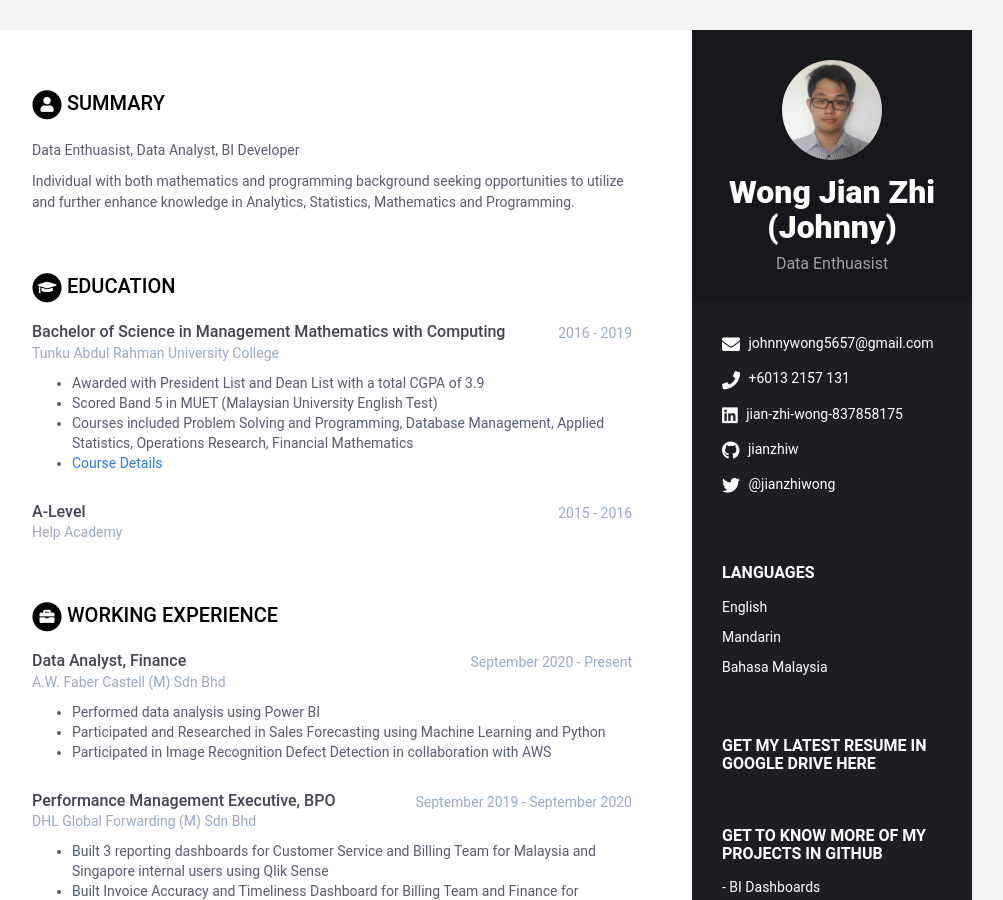
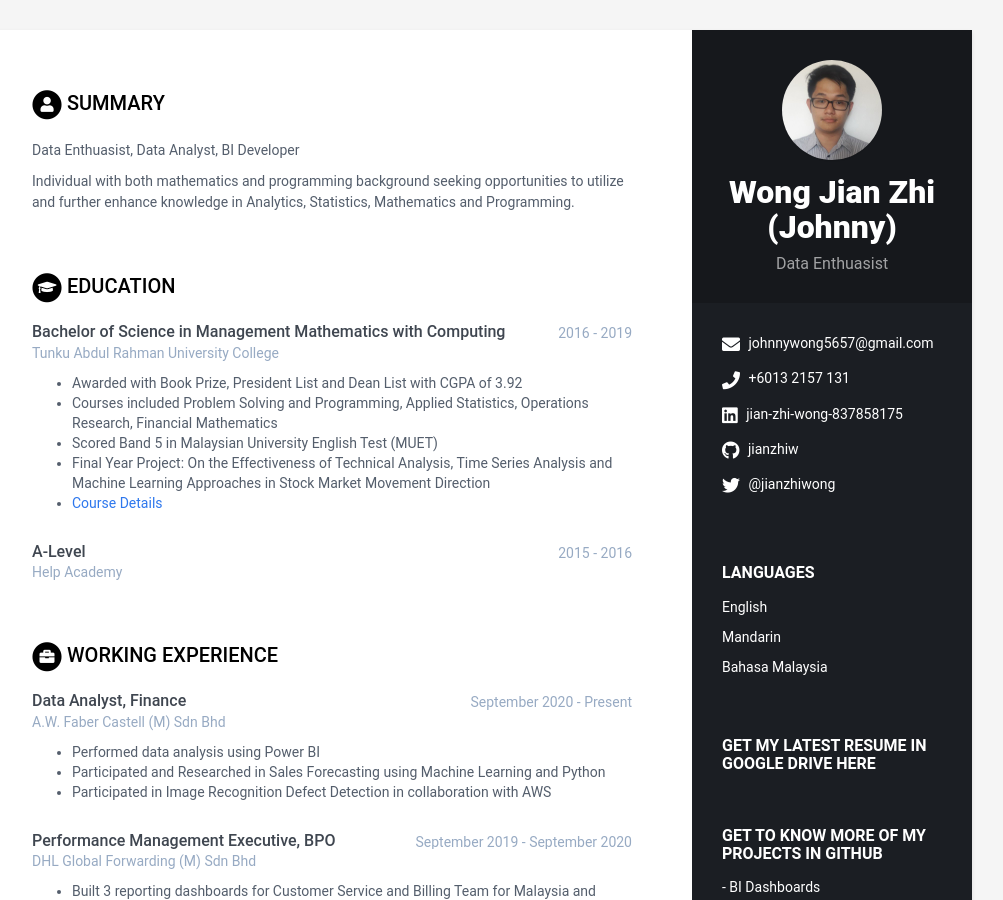
Before and after one commit to jianzhiw/jianzhiw.github.io, a Jekyll site: the page built from index.html, in a window 1280 px wide and 900 px high. Shown: the whole window, without its empty margins (168-1171 px from the left). Built offline with Jekyll 4.4.1, drawn with Linux system fonts in a browser that asks for light colours.

Commit message:
Updated Resume

```diff
--- a/_data/data.yml
+++ b/_data/data.yml
@@ -14,36 +14,19 @@ sidebar:
     # Sidebar links
     email: johnnywong5657@gmail.com
     phone: +6013 2157 131
-    #website: jianzhiw.github.io #do not add http://
     linkedin: jian-zhi-wong-837858175
     github: jianzhiw
-    #telegram: # add your nickname without '@' sign
-    #gitlab:
-    #bitbucket:
     twitter: '@jianzhiwong'
-    #stack-overflow: # Number/Username, e.g. 123456/alandoe
-    #codewars:
-    #goodreads: # Number-Username, e.g. 123456-alandoe
+
 
     languages:
       - idiom: English
-        #level: Professional
 
       - idiom: Mandarin
-        #level: Native
 
       - idiom: Bahasa Malaysia
-        #level:
 
-#    interests:
-#      - item: Climbing
-#        link:
-#
-#      - item: Snowboarding
-#        link:
-#
-#      - item: Cooking
-#        link:
+
 
 career-profile:
     title: Summary
@@ -52,34 +35,22 @@ career-profile:
 
         Individual with both mathematics and programming background seeking opportunities to utilize and further enhance
         knowledge in Analytics, Statistics, Mathematics and Programming.
-#      Summarise your career here lorem ipsum dolor sit amet, consectetuer
-#      adipiscing elit. You can [download this free resume/CV template here]().
-#      Aenean commodo ligula eget dolor aenean massa. Cum sociis natoque
-#      penatibus et magnis dis parturient montes, nascetur ridiculus mus.
-#      Donec quam felis, ultricies nec, pellentesque eu.
-#      Second paragraph if required.
 
 education:
     - degree: Bachelor of Science in Management Mathematics with Computing
       university: Tunku Abdul Rahman University College
       time: 2016 - 2019
       details: |
-        - Awarded with President List and Dean List with a total CGPA of 3.9
-        - Scored Band 5 in MUET (Malaysian University English Test)
-        - Courses included Problem Solving and Programming, Database Management, Applied Statistics, Operations Research, Financial Mathematics
+        - Awarded with Book Prize, President List and Dean List with CGPA of 3.92
+        - Courses included Problem Solving and Programming, Applied Statistics, Operations Research, Financial Mathematics
+        - Scored Band 5 in Malaysian University English Test (MUET)
+        - Final Year Project: On the Effectiveness of Technical Analysis, Time Series Analysis and Machine Learning Approaches in Stock Market Movement Direction
         - <a href="https://www.tarc.edu.my/focs/programmes/bachelor-degree/bachelor-of-science-honours-in-management-mathematics-with-computing/" target="_blank">Course Details</a>
 
     - degree: A-Level
       university: Help Academy
       time: 2015 - 2016
-#      details: |
-#        Describe your study here lorem ipsum dolor sit amet, consectetuer
-#        adipiscing elit. Aenean commodo ligula eget dolor. Aenean massa. Cum
-#        sociis natoque penatibus et magnis dis parturient montes, nascetur
-#        ridiculus mus. Donec quam felis, ultricies nec, pellentesque eu,
-#        pretium quis, sem.
-#          - Bullet point
-#          - Bullet point
+
 
 experiences:
     - role: Data Analyst, Finance
@@ -109,55 +80,6 @@ experiences:
         - Created Macro using UiPath for automated web entry
         - Created VBA Macro for Outlook to generate and store data
 
-#projects:
-#    title: Projects
-#    intro: >
-#      You can list your side projects or open source libraries in this
-#      section. Lorem ipsum dolor sit amet, consectetur adipiscing elit.
-#      Vestibulum et ligula in nunc bibendum fringilla a eu lectus.
-#    assignments:
-#      - title: Velocity
-#        link: "#hook"
-#        tagline: "A responsive website template designed to help startups promote, market and sell their products."
-#
-#      - title: DevStudio
-#        link: "#"
-#        tagline: "A responsive website template designed to help web developers/designers market their services."
-#
-#      - title: Tempo
-#        link: "#"
-#        tagline: "A responsive website template designed to help startups promote their products or services and to attract users &amp; investors"
-#
-#      - title: Atom
-#        link: "#"
-#        tagline: "A comprehensive website template solution for startups/developers to market their mobile apps."
-#
-#      - title: Delta
-#        link: "#"
-#        tagline: "A responsive Bootstrap one page theme designed to help app developers promote their mobile apps"
-
-
-#publications:
-#    title: Publications
-#    intro: |
-#      You can list your publications in this section. Lorem ipsum dolor sit
-#      amet, consectetur adipiscing elit. Vestibulum et ligula in nunc
-#      bibendum fringilla a eu lectus.
-#    papers:
-#      - title: The Art of Computer Programming
-#        link: "#"
-#        authors: Donald E. Knuth
-#        conference: Addison-Wesley, 1968
-#
-#      - title: "Genetic Programming III: Darwinian Invention &amp; Problem Solving"
-#        link: "#"
-#        authors: Koza, J.R., Andre, D., Bennett, F.H., Keane, M.A.
-#        conference: "Morgan Kaufmann Publishers Inc., San Francisco, CA, USA, 1st edn. (1999)"
-#
-#      - title: A syntax directed compiler for Algol 60
-#        link: "#"
-#        authors: Edgar T. Irons
-#        conference: "Comm. ACM 4 (1961), 51–55"
 
 skills:
     title: Skills &amp; Proficiency
```
